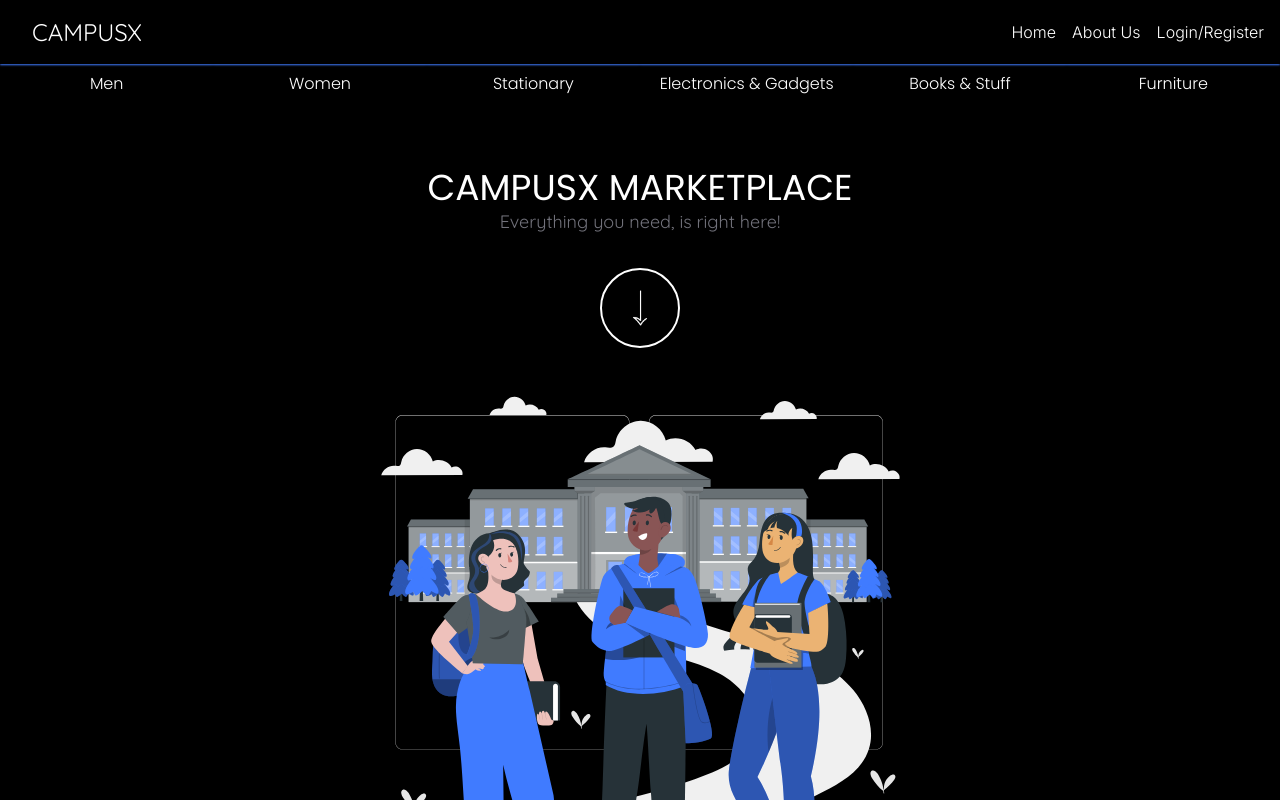
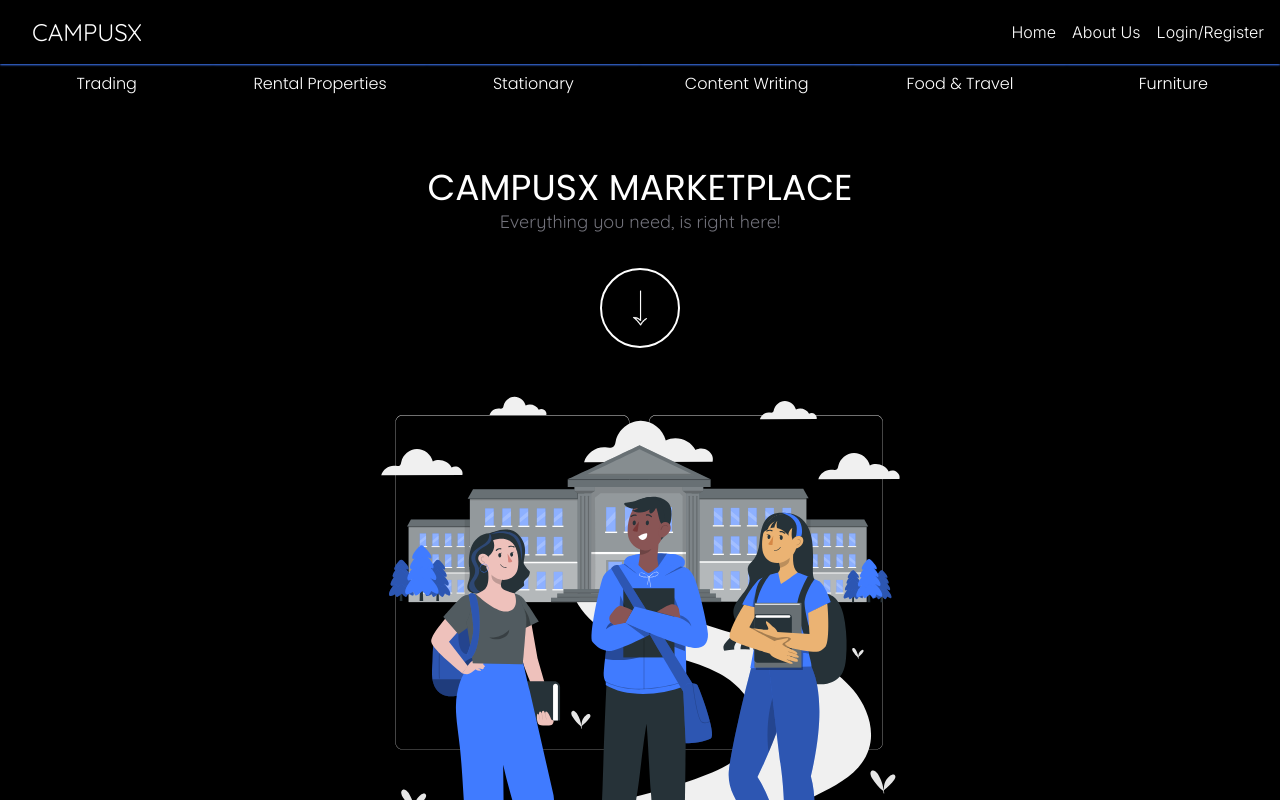
Before and after one commit to iQliPsE-22/campusx, a Next.js app: page / in a window 1280 px wide. Shown: the top 800 px of the page. Built offline with nearby package versions, Linux system fonts and the light colour scheme.

Commit message:
minor components

```diff
--- a/components/AnimatePresence.jsx
+++ /dev/null
@@ -1,21 +0,0 @@
-// components/Layout.js
-import { AnimatePresence, motion } from "framer-motion";
-import { useRouter } from "next/router";
-
-export default function Layout({ children }) {
-  const router = useRouter();
-
-  return (
-    <AnimatePresence mode="wait">
-      <motion.div
-        key={router.route}
-        initial={{ opacity: 0, x: 50 }}
-        animate={{ opacity: 1, x: 0 }}
-        exit={{ opacity: 0, x: -50 }}
-        transition={{ duration: 0.3 }}
-      >
-        {children}
-      </motion.div>
-    </AnimatePresence>
-  );
-}
--- /dev/null
+++ b/components/NavLink.jsx
@@ -0,0 +1,10 @@
+import Link from "next/link";
+const NavLink = ({ address, link_name }) => {
+  return (
+    <div className="shadow w-full text-center p-2 cursor-pointer hover:shadow-[#2d56b3] hover:text-[#2d56b3]">
+      <Link href={address}>{link_name}</Link>
+    </div>
+  );
+};
+
+export default NavLink;
--- a/components/Navbar.jsx
+++ b/components/Navbar.jsx
@@ -1,37 +1,16 @@
 import React from "react";
 import Link from "next/link";
+import NavLink from "./NavLink";
 
 const Navbar = () => {
   return (
-    <nav>
-      <ul className="hidden lg:flex flex-row justify-around font-light">
-        <li className="shadow w-full text-center p-2 cursor-pointer hover:shadow-[#2d56b3] hover:text-[#2d56b3]">
-          <Link href="/">Men</Link>
-        </li>
-        <li className="shadow w-full text-center p-2 cursor-pointer hover:shadow-[#2d56b3] hover:text-[#2d56b3]">
-          <Link href="/register">Women</Link>
-        </li>
-        <li className="shadow w-full text-center p-2 cursor-pointer hover:shadow-[#2d56b3] hover:text-[#2d56b3]">
-          <Link href="/login" className="hover:text-[#2d56b3]">
-            Stationary
-          </Link>
-        </li>
-        <li className="shadow w-full text-center p-2 cursor-pointer hover:shadow-[#2d56b3] hover:text-[#2d56b3]">
-          <Link href="/login" className="hover:text-[#2d56b3]">
-            Electronics & Gadgets
-          </Link>
-        </li>
-        <li className="shadow w-full text-center p-2 cursor-pointer hover:shadow-[#2d56b3] hover:text-[#2d56b3]">
-          <Link href="/login" className="hover:text-[#2d56b3]">
-            Books & Stuff
-          </Link>
-        </li>
-        <li className="shadow w-full text-center p-2 cursor-pointer hover:shadow-[#2d56b3] hover:text-[#2d56b3]">
-          <Link href="/login" className="hover:text-[#2d56b3]">
-            Furniture
-          </Link>
-        </li>
-      </ul>
+    <nav className="hidden w-full lg:flex flex-row justify-around font-light">
+      <NavLink address="/" link_name="Trading" />
+      <NavLink address="/rental" link_name="Rental Properties" />
+      <NavLink address="/stationary" link_name="Stationary" />
+      <NavLink address="/content_writing" link_name="Content Writing" />
+      <NavLink address="/food_&_travel" link_name="Food & Travel" />
+      <NavLink address="/furniture" link_name="Furniture" />
     </nav>
   );
 };
```
